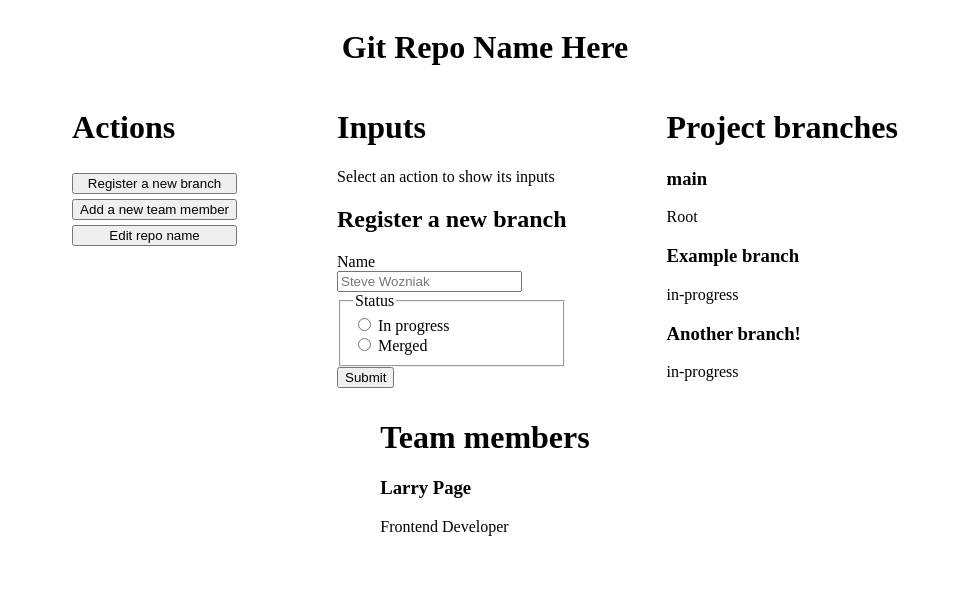
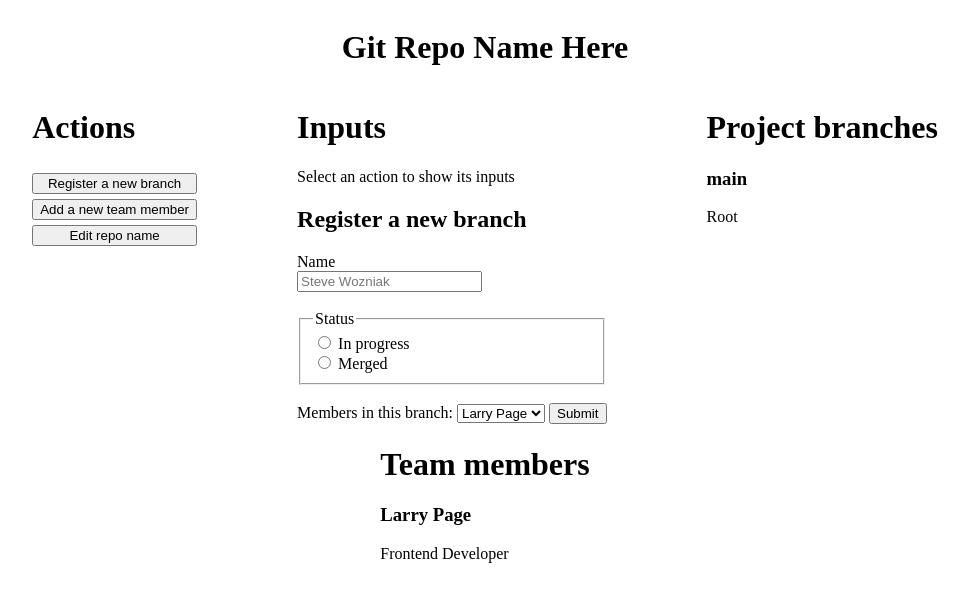
Before and after one commit to santidevhmo/scrimba-git-activity-viewer, a website with bundled scripts: page src/index.html in a window 1280 px wide. Shown: the whole page, without its empty margins (155-1124 px from the left). Built offline with nearby package versions, Linux system fonts and the light colour scheme.

Commit message:
New branch form members select populated, deleted erroneous get data util method

```diff
--- a/src/data/branches.JSON
+++ b/src/data/branches.JSON
@@ -6,13 +6,5 @@
     "members": [
       "dev1"
     ]
-  },
-  {
-    "name": "Example branch",
-    "status": "in-progress"
-  },
-  {
-    "name": "Another branch!",
-    "status": "in-progress"
   }
 ]
--- a/src/index.html
+++ b/src/index.html
@@ -26,19 +26,30 @@
             <h2>Register a new branch</h2>
             <!-- New Branch Submit Form -->
             <form id="new-branch-form" method="POST">
+                <!-- Branch Name Input -->
                 <label for="branch-name">Name</label><br>
-                <input type="text" id="branch-name" name="name" value="" placeholder="Steve Wozniak" required><br>
+                <input type="text" id="branch-name" name="name" value="" placeholder="Steve Wozniak" required>
+                <br>
+                <br>
+                <!-- Branch Status Radio Input -->
                 <fieldset>
                     <legend>Status</legend>
                     <div>
-                      <input type="radio" id="branch-status-inprogress" name="status" value="in-progress" required="required" />
-                      <label for="branch-status-inprogress">In progress</label>
+                        <input type="radio" id="branch-status-inprogress" name="status" value="in-progress"
+                            required="required" />
+                        <label for="branch-status-inprogress">In progress</label>
                     </div>
                     <div>
-                      <input type="radio" id="branch-status-merged" name="status" value="merged" required="required" />
-                      <label for="branch-status-merged">Merged</label>
+                        <input type="radio" id="branch-status-merged" name="status" value="merged"
+                            required="required" />
+                        <label for="branch-status-merged">Merged</label>
                     </div>
-                  </fieldset>
+                </fieldset>
+                <br>
+                <!-- Branch Members selector -->
+                <label for="branch-members">Members in this branch:</label>
+                <select id="branch-members" name="members" required>
+                </select>
                 <input type="submit" value="Submit">
             </form>
         </div>
--- a/src/index.js
+++ b/src/index.js
@@ -1,9 +1,13 @@
 import { renderBranches, renderMembers } from "./utils/renderData.js";
 import handleFormSubmit from "./utils/handleFormSubmit.js";
+import { populateMemberSelect } from "./utils/populateMemberSelect.js";
 
 // Initial render of lists (branches and members lists) based on current JSON file data
 await renderBranches()
 await renderMembers()
+
+// Initial population of "Regiter new branch" members select option
+await populateMemberSelect()
 
 const form = document.getElementById("new-branch-form")
 if (form) {
--- /dev/null
+++ b/src/utils/populateMemberSelect.js
@@ -0,0 +1,24 @@
+
+export async function populateMemberSelect() {
+
+    // Get the current members arr
+    // Get the current members data as object
+    const getMembers = await fetch('/data/members.JSON') // This is client side. This is an internal HTTP GET request
+    if (!getMembers.ok) {
+        throw new Error(`HTTP ${getMembers.status}`)
+    }
+    // Turn response to JSON Object
+    const membersJSON = await getMembers.json()
+
+    // Select the HTML Node
+    const selectElement = document.getElementById("branch-members")
+    // Traverse through current members and populate the select node
+    for (let member of membersJSON) {
+        const option = document.createElement('option')
+        option.value = member.name
+        option.textContent = member.name
+        selectElement.appendChild(option)
+    }
+
+
+}
--- a/src/utils/renderData.js
+++ b/src/utils/renderData.js
@@ -10,13 +10,12 @@
 
     try {
         // Get branch data as Object
-        const getBranches = await fetch('/data/branches.JSON') // This is client side. This is an internal HTTP GET request)
+        const getBranches = await fetch('/data/branches.JSON') // This is client side. This is an internal HTTP GET request
         if (!getBranches.ok) {
             throw new Error(`HTTP ${getBranches.status}`)
         }
         // Turn response to Object
         const branchesData = await getBranches.json()
-        console.log("Fetched branches:", branchesData)
 
         // Get branches list node
         let branchesListNode = document.getElementById('branches-list')
```
Also changed, not shown: planning.md (+2 -3 lines), src/utils/getData.js (deleted, +0 -29 lines), src/utils/serveStatic.js (+6 -5 lines), 1 other file.
